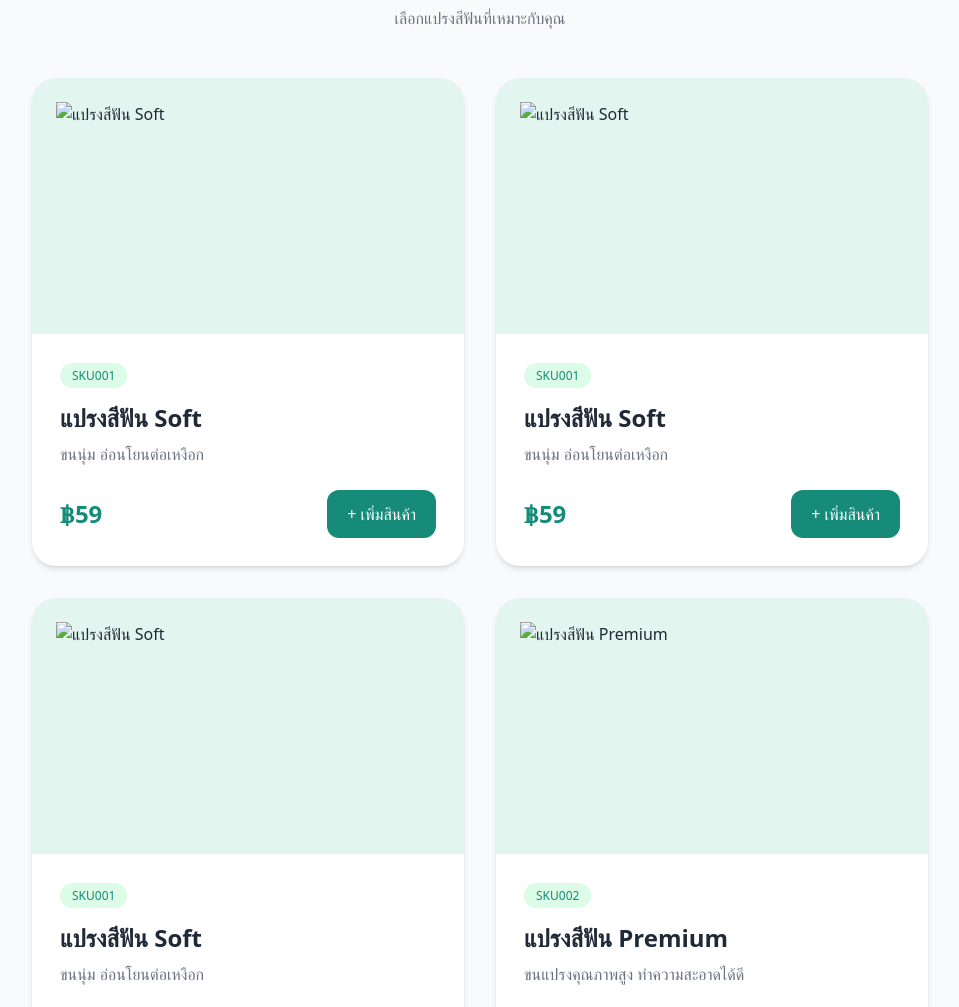
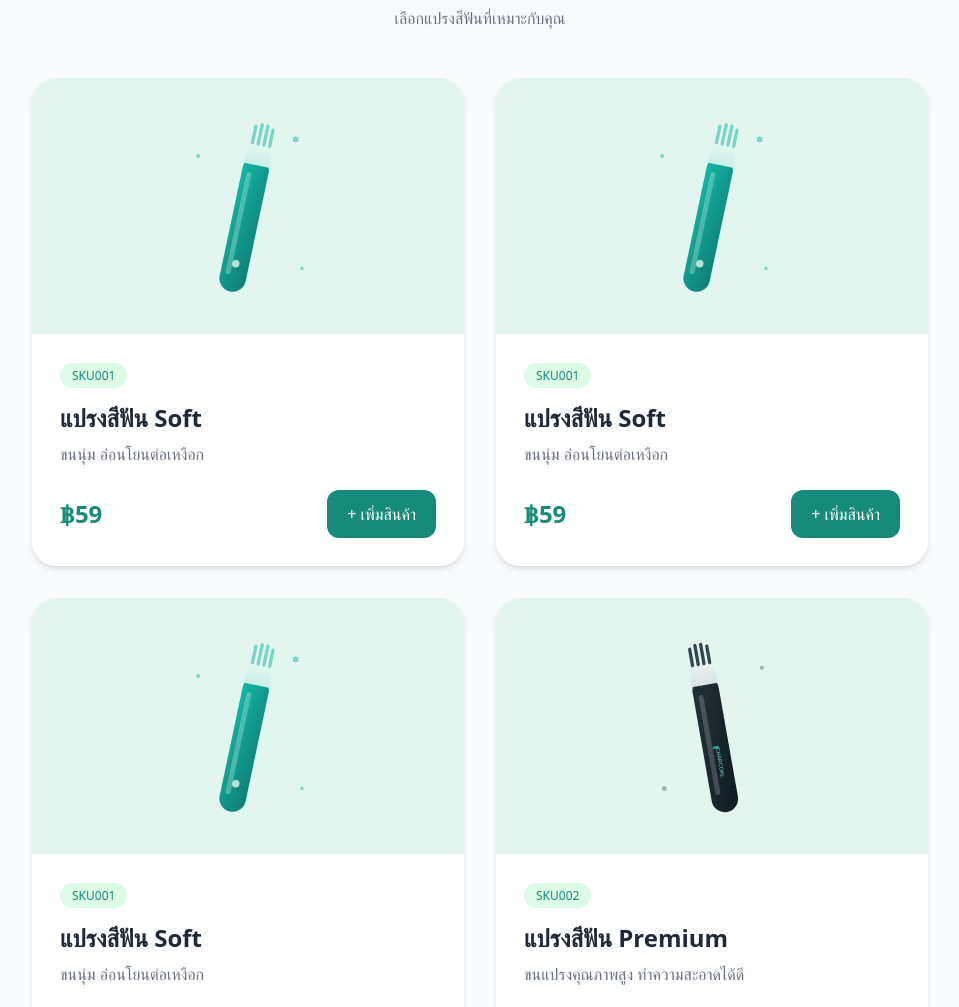
Before and after one commit to benyapasri-creator/Tool, a plain HTML site: page index.html in a window 1280 px wide. Shown: the part 727-1734 px from the top of the page, without its empty margins (160-1119 px from the left). Drawn offline with nearby package versions, Linux system fonts and the light colour scheme.

Commit message:
Add separate images folder and fix image paths

```diff
--- a/index.html
+++ b/index.html
@@ -112,7 +112,7 @@
             <div class="bg-white rounded-3xl overflow-hidden shadow-md hover:shadow-xl transition group">
 
                 <div class="bg-mint h-64 flex items-center justify-center p-6">
-                    <img src="images/toothbrush-1.jpg"
+                    <img src="images/toothbrush-1.svg"
                          alt="แปรงสีฟัน Soft"
                          class="h-full w-full object-contain group-hover:scale-105 transition">
                 </div>
@@ -148,7 +148,7 @@
                       <div class="bg-white rounded-3xl overflow-hidden shadow-md hover:shadow-xl transition group">
 
                 <div class="bg-mint h-64 flex items-center justify-center p-6">
-                    <img src="images/toothbrush-1.jpg"
+                    <img src="images/toothbrush-1.svg"
                          alt="แปรงสีฟัน Soft"
                          class="h-full w-full object-contain group-hover:scale-105 transition">
                 </div>
@@ -184,7 +184,7 @@
                       <div class="bg-white rounded-3xl overflow-hidden shadow-md hover:shadow-xl transition group">
 
                 <div class="bg-mint h-64 flex items-center justify-center p-6">
-                    <img src="images/toothbrush-1.jpg"
+                    <img src="images/toothbrush-1.svg"
                          alt="แปรงสีฟัน Soft"
                          class="h-full w-full object-contain group-hover:scale-105 transition">
                 </div>
@@ -222,7 +222,7 @@
             <div class="bg-white rounded-3xl overflow-hidden shadow-md hover:shadow-xl transition group">
 
                 <div class="bg-mint h-64 flex items-center justify-center p-6">
-                    <img src="images/toothbrush-2.jpg"
+                    <img src="images/toothbrush-2.svg"
                          alt="แปรงสีฟัน Premium"
                          class="h-full w-full object-contain group-hover:scale-105 transition">
                 </div>
```
Also changed, not shown: images/toothbrush-1.svg (added), images/toothbrush-2.svg (added), 1 other file.
